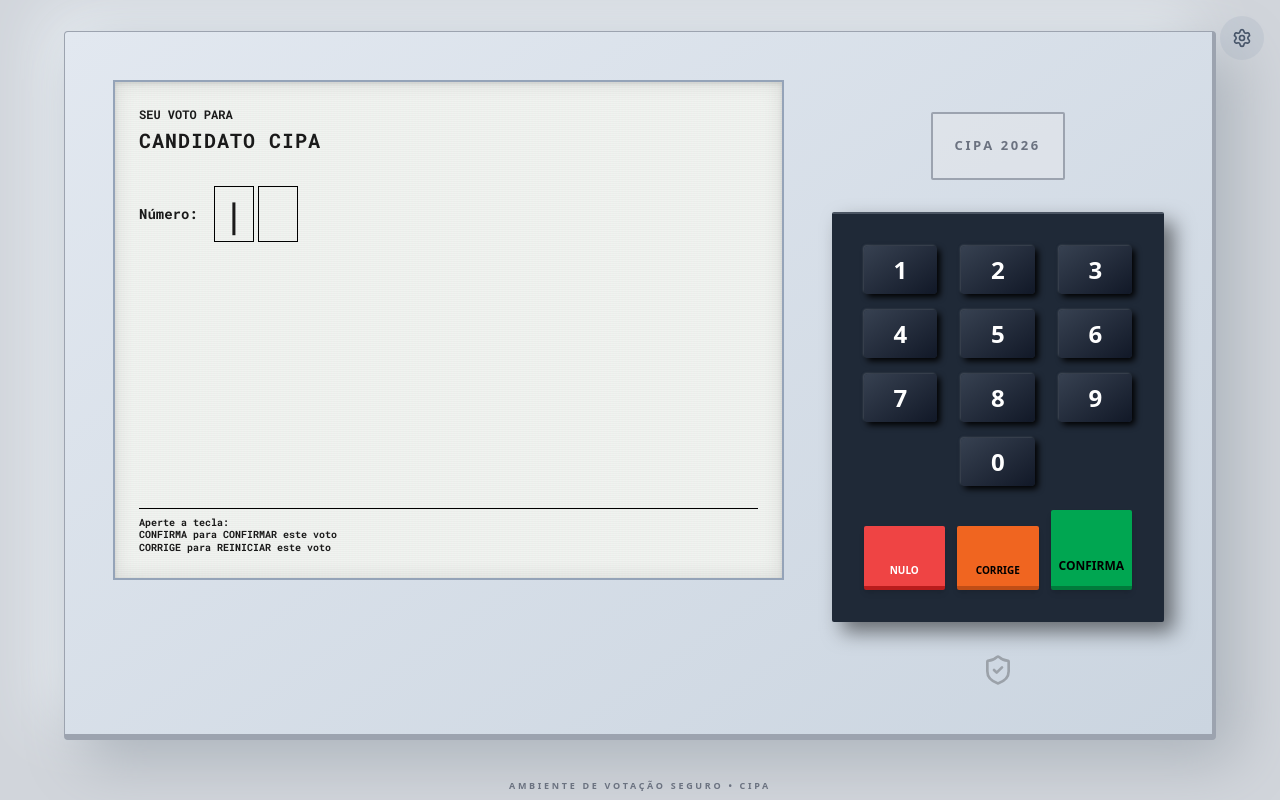
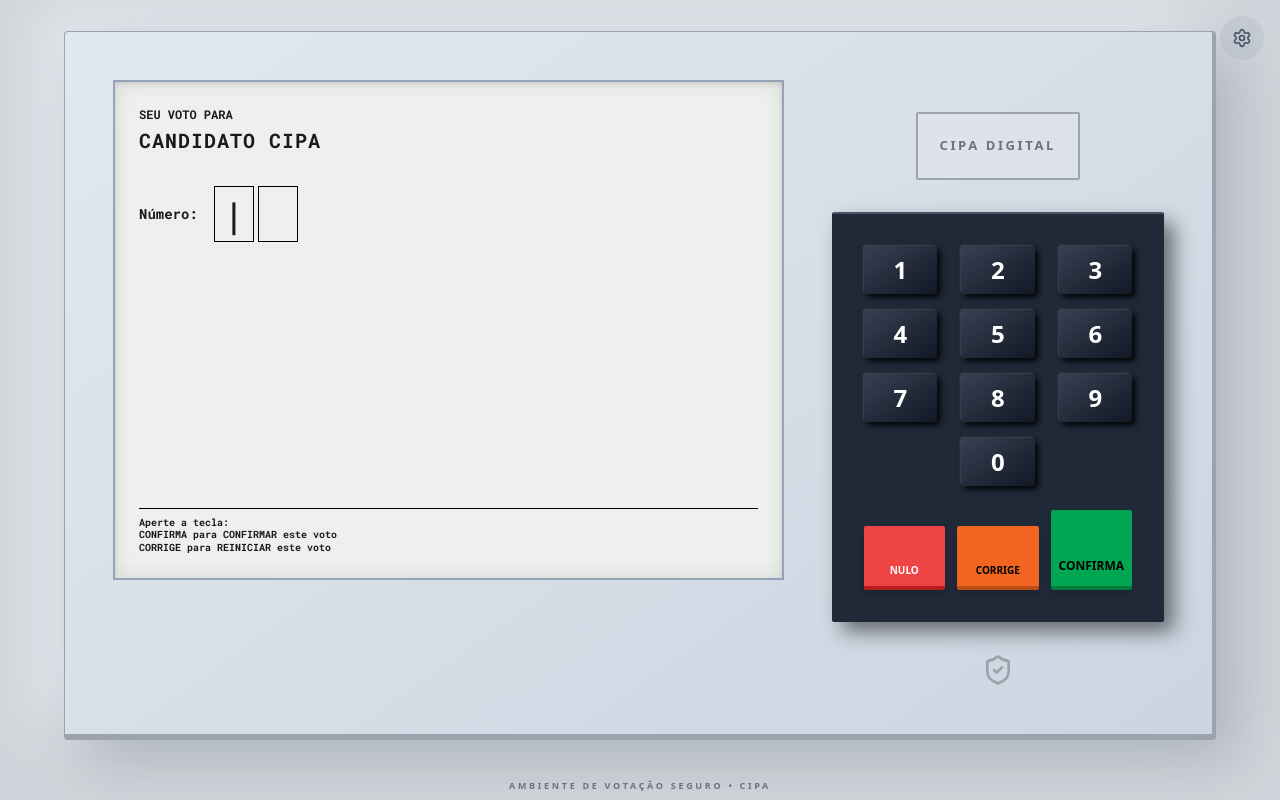
Before and after one commit to teca-admin/CIPA-2026, a React (Vite) app: page / in a window 1280 px wide. Built offline with nearby package versions, Linux system fonts and the light colour scheme; no server answers; the database is empty.

Commit message:
Add files via upload

```diff
--- a/App.tsx
+++ b/App.tsx
@@ -9,8 +9,8 @@ import * as db from './services/supabase.ts';
 import { ShieldCheck, LogOut, Lock, LogIn, AlertCircle, RefreshCw, Settings as SettingsIcon, Ban, Clock } from 'lucide-react';
 
 const ADMIN_PASSWORD = 'wfsteca1';
-// Deadline: 31/01/2026 às 00:00:00 (O sistema trava assim que o dia 30 terminar)
-const ELECTION_DEADLINE = new Date('2026-01-31T00:00:00').getTime();
+// Deadline da eleição anterior já passou. Ajuste esta data antes de abrir a votação da nova eleição.
+const ELECTION_DEADLINE = new Date('2099-01-01T00:00:00').getTime();
 
 const App: React.FC = () => {
   const [viewMode, setViewMode] = useState<ViewMode>(ViewMode.VOTING);
@@ -288,7 +288,7 @@ const App: React.FC = () => {
               </div>
               <div className="flex flex-col items-center lg:pt-8">
                 <div className="mb-8 text-center border-2 border-gray-400 p-[22px] bg-gray-200/50 rounded-sm">
-                   <div className="text-gray-500 text-[13px] font-bold uppercase tracking-[0.2em]">CIPA 2026</div>
+                   <div className="text-gray-500 text-[13px] font-bold uppercase tracking-[0.2em]">CIPA DIGITAL</div>
                 </div>
                 <Keypad
                   onNumberClick={handleNumberClick}
--- a/services/supabase.ts
+++ b/services/supabase.ts
@@ -2,8 +2,8 @@
 import { createClient } from '@supabase/supabase-js';
 import { Candidate, Vote } from '../types.ts';
 
-const SUPABASE_URL = 'https://hxwiuxpqvowahmcfnreg.supabase.co';
-const SUPABASE_ANON_KEY = 'eyJhbGciOiJIUzI1NiIsInR5cCI6IkpXVCJ9.eyJpc3MiOiJzdXBhYmFzZSIsInJlZiI6Imh4d2l1eHBxdm93YWhtY2ZucmVnIiwicm9sZSI6ImFub24iLCJpYXQiOjE3Njg5MDg0MDMsImV4cCI6MjA4NDQ4NDQwM30.Z3l4vSAhLHmyZE-ZUfBZ69Qh-agfiu7ePjjzziw_36Y';
+const SUPABASE_URL = 'https://uvsmybibogezodlnazrp.supabase.co';
+const SUPABASE_ANON_KEY = 'eyJhbGciOiJIUzI1NiIsInR5cCI6IkpXVCJ9.eyJpc3MiOiJzdXBhYmFzZSIsInJlZiI6InV2c215Ymlib2dlem9kbG5henJwIiwicm9sZSI6ImFub24iLCJpYXQiOjE3ODMwODE2NDIsImV4cCI6MjA5ODY1NzY0Mn0.TZtgmjqTDbV4TRfeLujgIp11Z5pvDFw6bMqLbrQie-U';
 
 export const supabase = createClient(SUPABASE_URL, SUPABASE_ANON_KEY);
 
```
Also changed, not shown: 1 other file (tests, documents, lock files or other folders).
